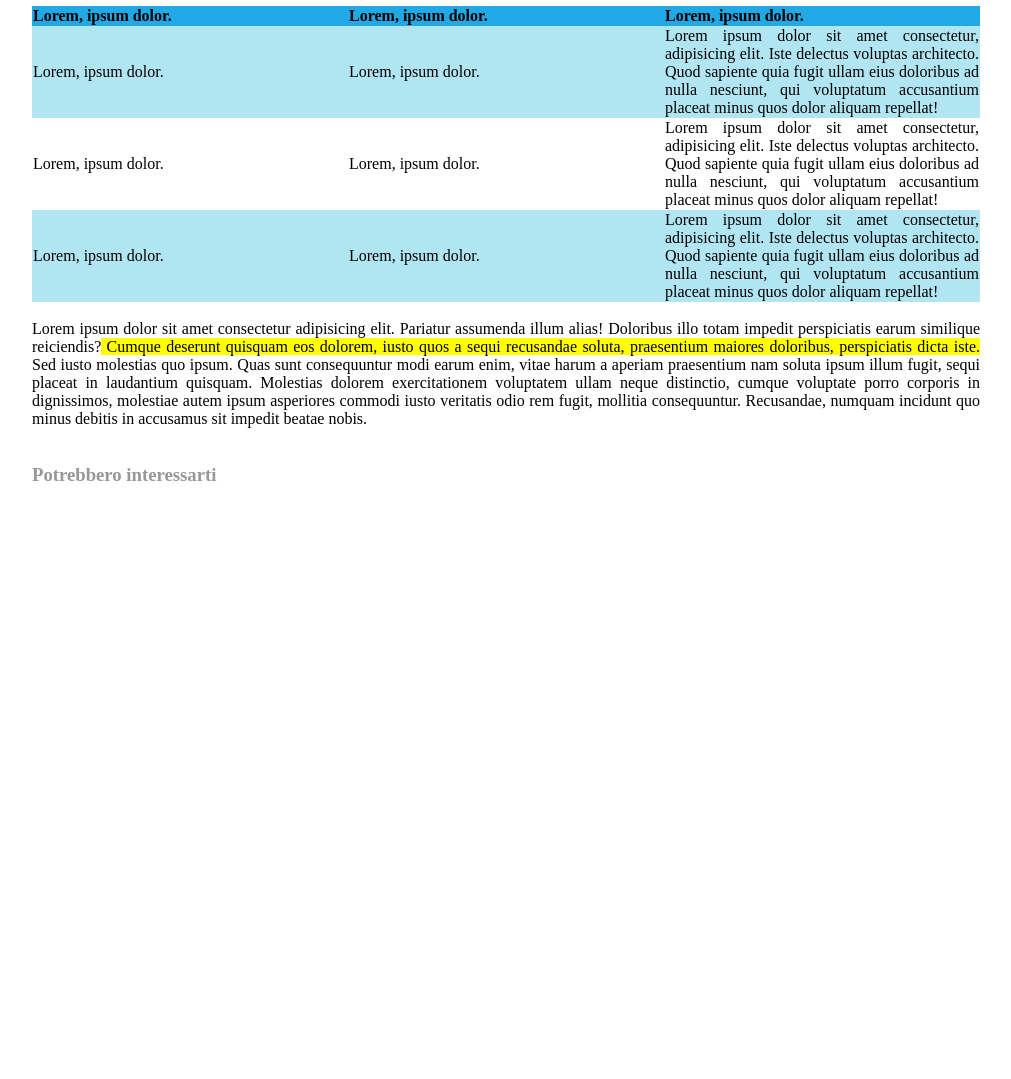
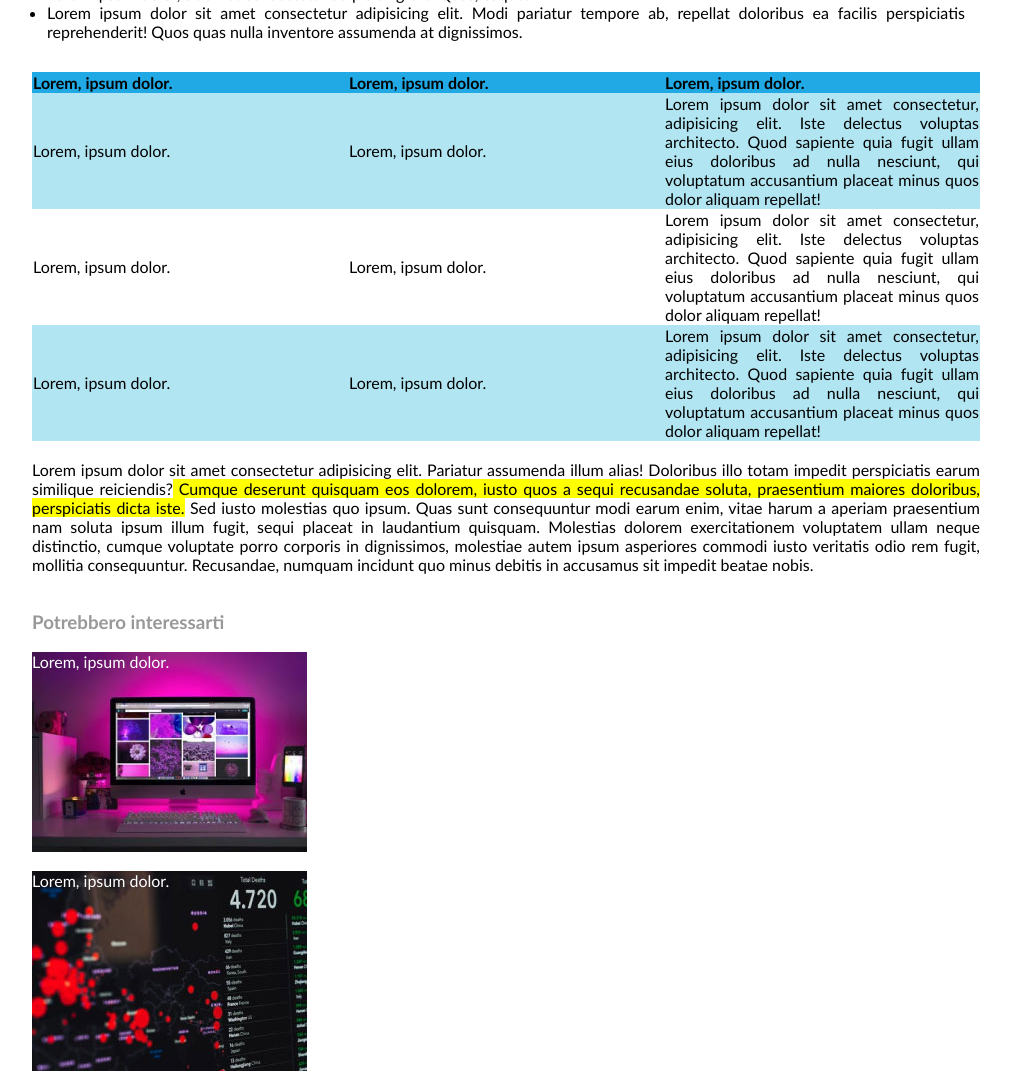
Before and after one commit to AlessandroGallus/html-css-booleaner, a plain HTML site: page index.html in a window 1280 px wide. Shown: the part 1315-2394 px from the top of the page, without its empty margins (134-1145 px from the left). Before the commit the page ends 1820 px from the top, so only its background shows below. Drawn offline with Linux system fonts and the light colour scheme.

Commit message:
Fine Progetto

```diff
--- a/index.html
+++ b/index.html
@@ -91,7 +91,13 @@
     </main>
     <footer>
       <h3>Potrebbero interessarti</h3>
-
+      <div class="box1">
+        Lorem, ipsum dolor.
+      </div>
+      <br>
+      <div class="box2">
+        Lorem, ipsum dolor.
+      </div>
     </footer>
 </body>
 </html>
--- a/style.css
+++ b/style.css
@@ -1,5 +1,7 @@
 body{
-
+  font-family: Calibri;
+  /* Ho usato il calibri dato che non riuscivo a riconoscre
+  quale font fosse */
 }
 
 header{
@@ -54,7 +56,21 @@ footer{
   width: 75%;
   margin: auto;
   text-align: justify;
+  color: #fff;
 }
 h3{
   color: #989898;
 }
+.box1{
+  background-image: url(img/monitor.jpg);
+  width: 275px;
+  height: 200px;
+}
+.box2{
+  background-image: url(img/graph.jpg);
+  width: 275px;
+  height: 200px;
+}
+ul{
+  padding:15px;
+}
```
